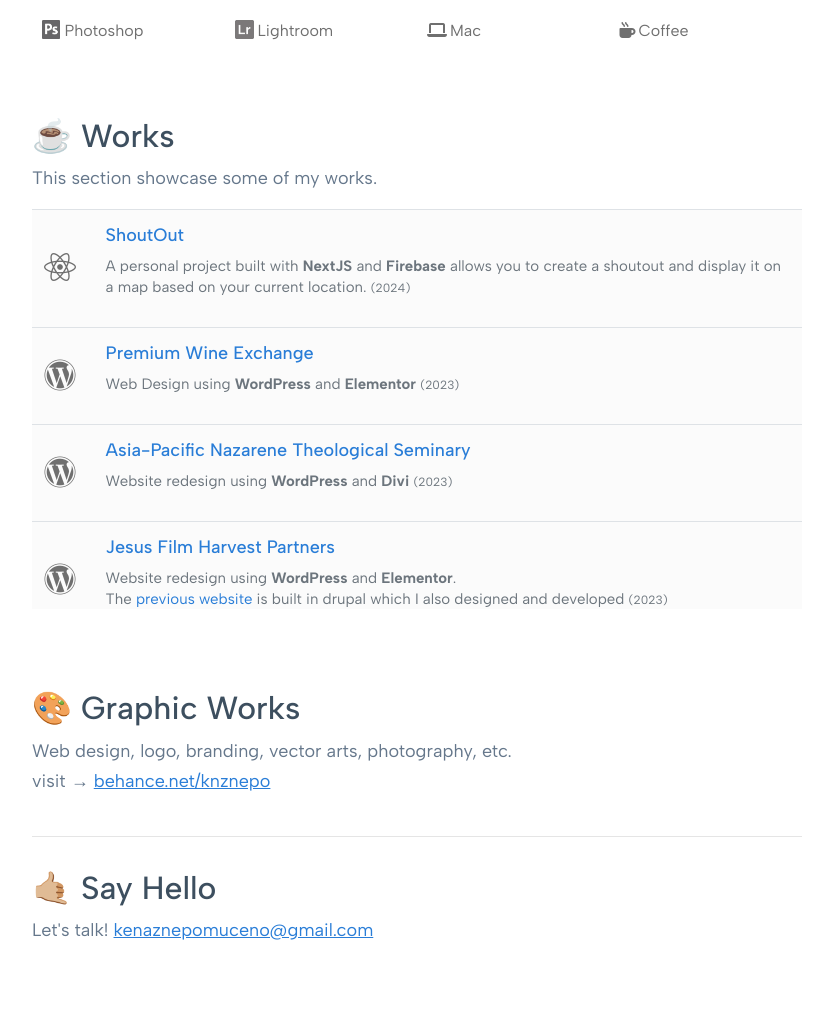
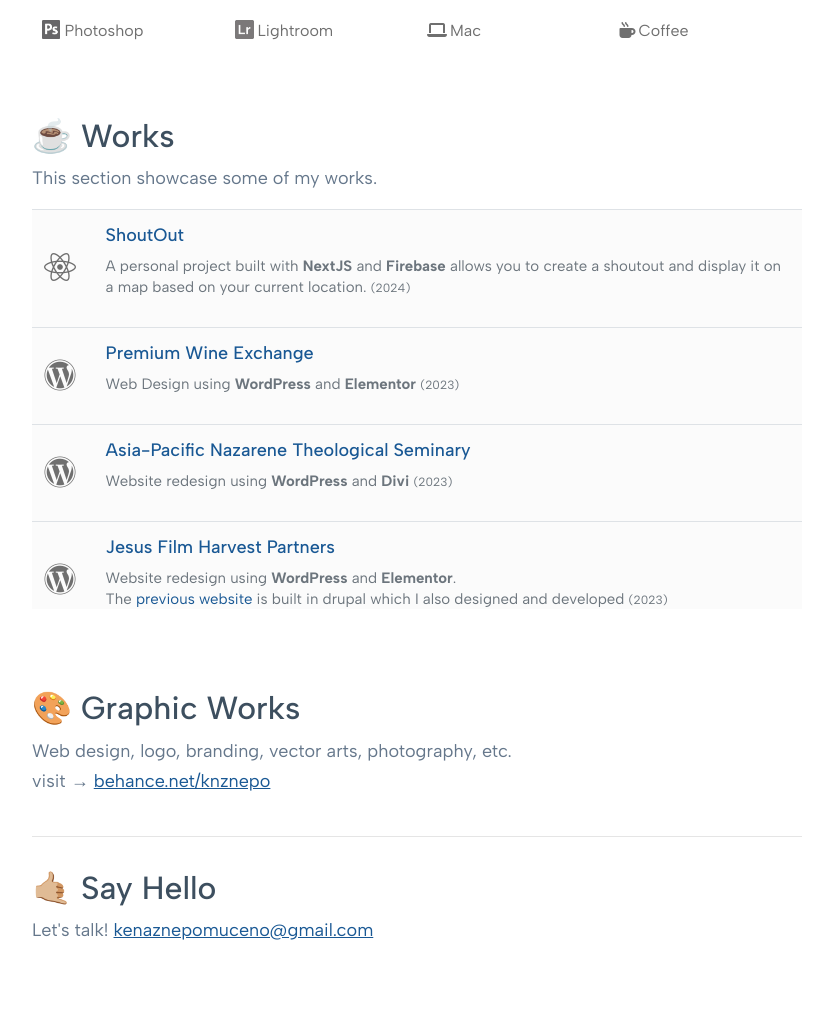
Before and after one commit to knznepo/knznepo.github.io, a PHP site: page / in a window 1280 px wide. Shown: the part 927-1936 px from the top of the page, without its empty margins (223-1056 px from the left). Run offline with PHP 8.4, Linux system fonts and the light colour scheme; some libraries are stand-ins or nearby versions.

Commit message:
adjust link color contrast

```diff
--- a/assets/css/style.css
+++ b/assets/css/style.css
@@ -5,7 +5,7 @@
 }
 
 a {
-  color: #297dd7;
+  color: #195894;
 }
 
 body p {
```
